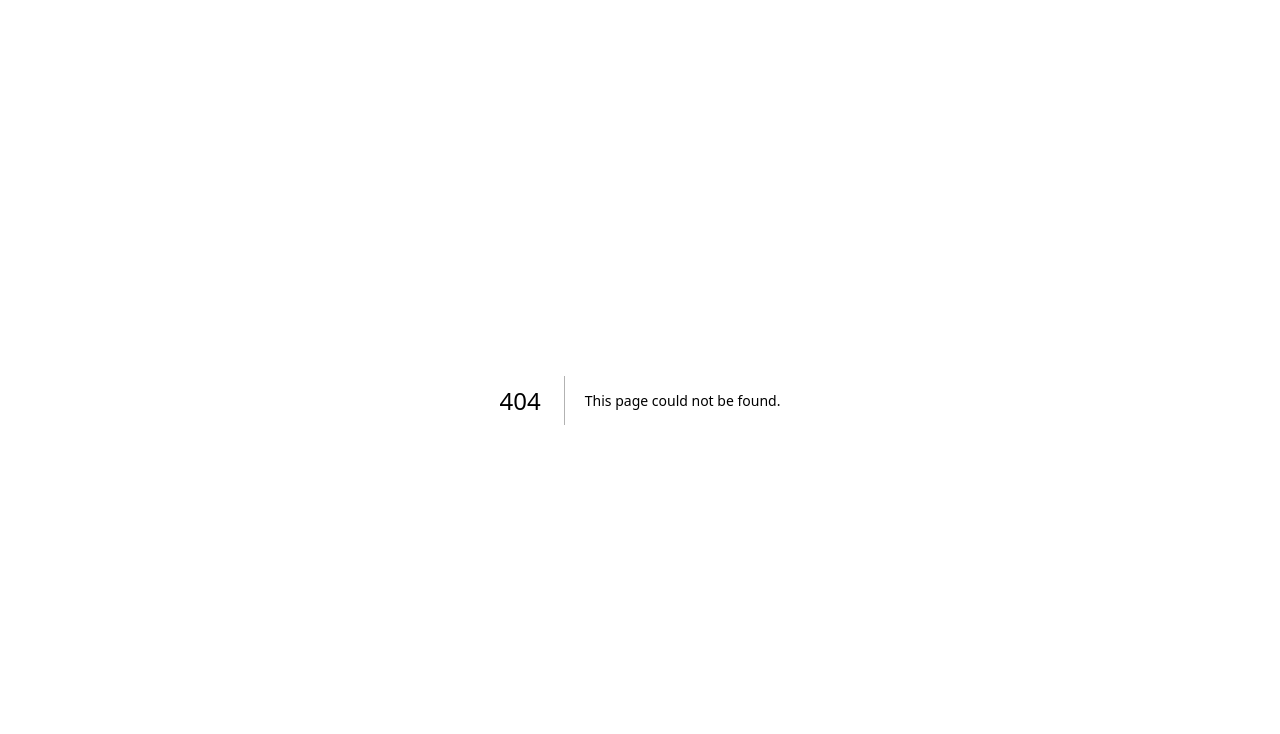
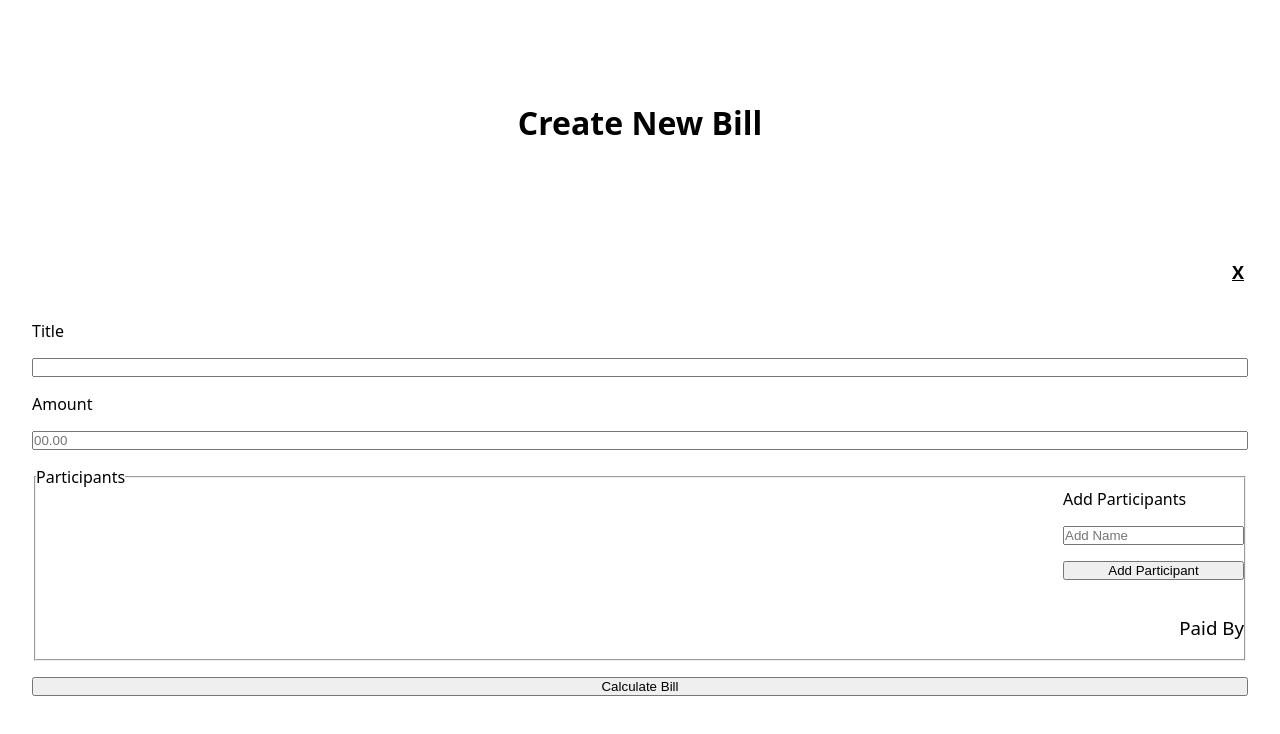
Before and after one commit to d-opri/Kroko-Capstone, a Next.js app: page /CreateBill in a window 1280 px wide. Before the commit this address had no page. Shown: the top 734 px of the page. Built offline with nearby package versions, Linux system fonts and the light colour scheme.

Commit message:
add handleSubmit to Form.js, adjust styled components, add id to inputs,fix syntax

```diff
--- a/components/AddParticipants.js
+++ b/components/AddParticipants.js
@@ -1,16 +1,13 @@
-import React from "react";
 import { useState } from "react";
 import styled from "styled-components";
 
 function AddParticipants() {
   const [list, setList] = useState([]);
-
   const [addName, setAddName] = useState("");
-
   const [isPaid, setIsPaid] = useState(false);
 
-  function handleAddList(e) {
-    e.preventDefault();
+  function handleAddList(event) {
+    event.preventDefault();
     setAddName("");
     setList([
       ...list,
@@ -21,57 +18,54 @@ function AddParticipants() {
     ]);
   }
 
-  function handleChange() {
-    setIsPaid(!isPaid);
-  }
-
   return (
-    <>
-      <label htmlFor='input'></label>
+    <Fieldset>
+      <legend>Participants</legend>
+      <label htmlFor='input'>Add Participants</label>
       <input
         value={addName}
         name='input'
-        onChange={(e) => setAddName(e.target.value)}
+        id='input'
+        onChange={(event) => setAddName(event.target.value)}
         type='text'
         placeholder='Add Name'
       />
-      <button onClick={handleAddList}>Add Participant</button>
-
+      <button type='button' onClick={handleAddList}>
+        Add Participant
+      </button>
       <Subtitle>Paid By</Subtitle>
-      <br />
-
       {list.map((item) => (
-        <>
-          <Layout>
-            <label key={item.label} htmlFor='participants'>
-              {item.label}
-            </label>
+        <List key={item.index}>
+          <label htmlFor='participants'>{item.label}</label>
           <input
-              minLength={2}
             type='radio'
+            id={item.label}
             value={item.label}
-              onChange={(e) => setIsPaid(e.target.value)}
+            onChange={(event) => setIsPaid(event.target.value)}
             name='participants'
             checked={isPaid === item.value}
           />
-          </Layout>
-        </>
+        </List>
       ))}
-    </>
+    </Fieldset>
   );
 }
 
-const Subtitle = styled.h2`
+const Subtitle = styled.h3`
   text-align: right;
-  font-size: var(--fs-caption);
+  font-weight: 500;
 `;
 
-const Layout = styled.ul`
-  list-style: none;
+const List = styled.li`
   display: flex;
-  flex-direction: row;
   justify-content: right;
   gap: 1em;
 `;
 
+const Fieldset = styled.fieldset`
+  justify-content: right;
+  display: grid;
+  gap: 1em;
+`;
+
 export default AddParticipants;
--- a/components/List.js
+++ b/components/List.js
@@ -1,5 +1,4 @@
 import styled from "styled-components";
-import React from "react";
 
 export default function List(props) {
   return (
@@ -35,7 +34,7 @@ const ListLayout = styled.ul`
   margin-right: 2em;
 `;
 
-export const ItemLayout = styled.li`
+const ItemLayout = styled.li`
   background: var(--clr-secondary);
   border-radius: 0.8em;
   display: flex;
@@ -45,7 +44,7 @@ export const ItemLayout = styled.li`
   padding-right: 2em;
 `;
 
-export const TitleText = styled.h3`
+const TitleText = styled.h3`
   font-size: var(--fs-caption);
   text-align: center;
   color: var(--clr-primary);
--- a/components/Form.js
+++ b/pages/CreateBill.js
@@ -1,40 +1,56 @@
+import Link from "next/link";
 import React, { useState } from "react";
 import styled from "styled-components";
-import AddParticipants from "./AddParticipants";
+import AddParticipants from "../components/AddParticipants";
 
 function Form() {
   const [title, setTitle] = useState("");
   const [amount, setAmount] = useState("");
 
+  function handleSubmit(event) {
+    event.preventDefault();
+    alert("Calculating Split Next");
+  }
+
   return (
     <>
       <Title>Create New Bill</Title>
-      <Container>
-        <label htmlFor='title'></label>
+      <StyledLink href='/Activity'>X</StyledLink>
+      <Container onSubmit={handleSubmit}>
+        <label htmlFor='title'>Title</label>
         <input
           type='text'
-          onChange={(e) => setTitle(e.target.value)}
+          onChange={(event) => setTitle(event.target.value)}
           value={title}
           name='title'
-          placeholder='title'
-          required
+          id='title'
         />
-        <label htmlFor='amount'></label>
+        <label htmlFor='amount'>Amount</label>
         <input
           type='number'
-          onChange={(e) => setAmount(e.target.value)}
+          onChange={(event) => setAmount(event.target.value)}
           value={amount}
           name='amount'
           placeholder='00.00'
-          required
+          id='amount'
         />
         <AddParticipants />
+        <button type='submit'>Calculate Bill</button>
       </Container>
     </>
   );
 }
 
-export const Title = styled.h1`
+const StyledLink = styled(Link)`
+  color: black;
+  font-size: large;
+  display: flex;
+  justify-content: end;
+  margin: 2em;
+  font-weight: 900;
+`;
+
+const Title = styled.h1`
   font-size: var(--fs-title);
   text-align: center;
   padding-block: 5rem;
```
Also changed, not shown: pages/activity.js (+18 -3 lines), pages/index.js (+2 -6 lines). Lines whose indentation alone changed are shown as unchanged.
